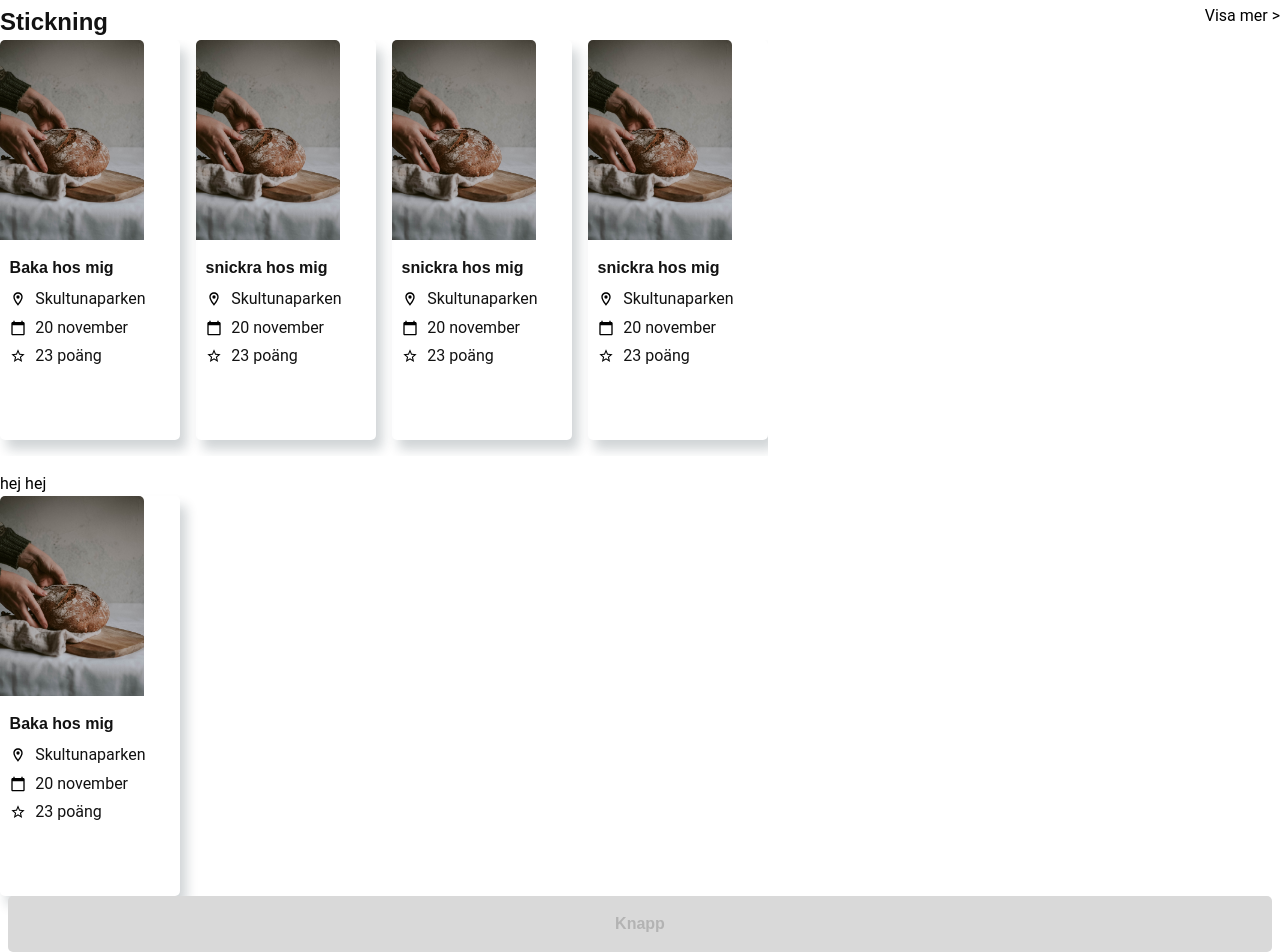
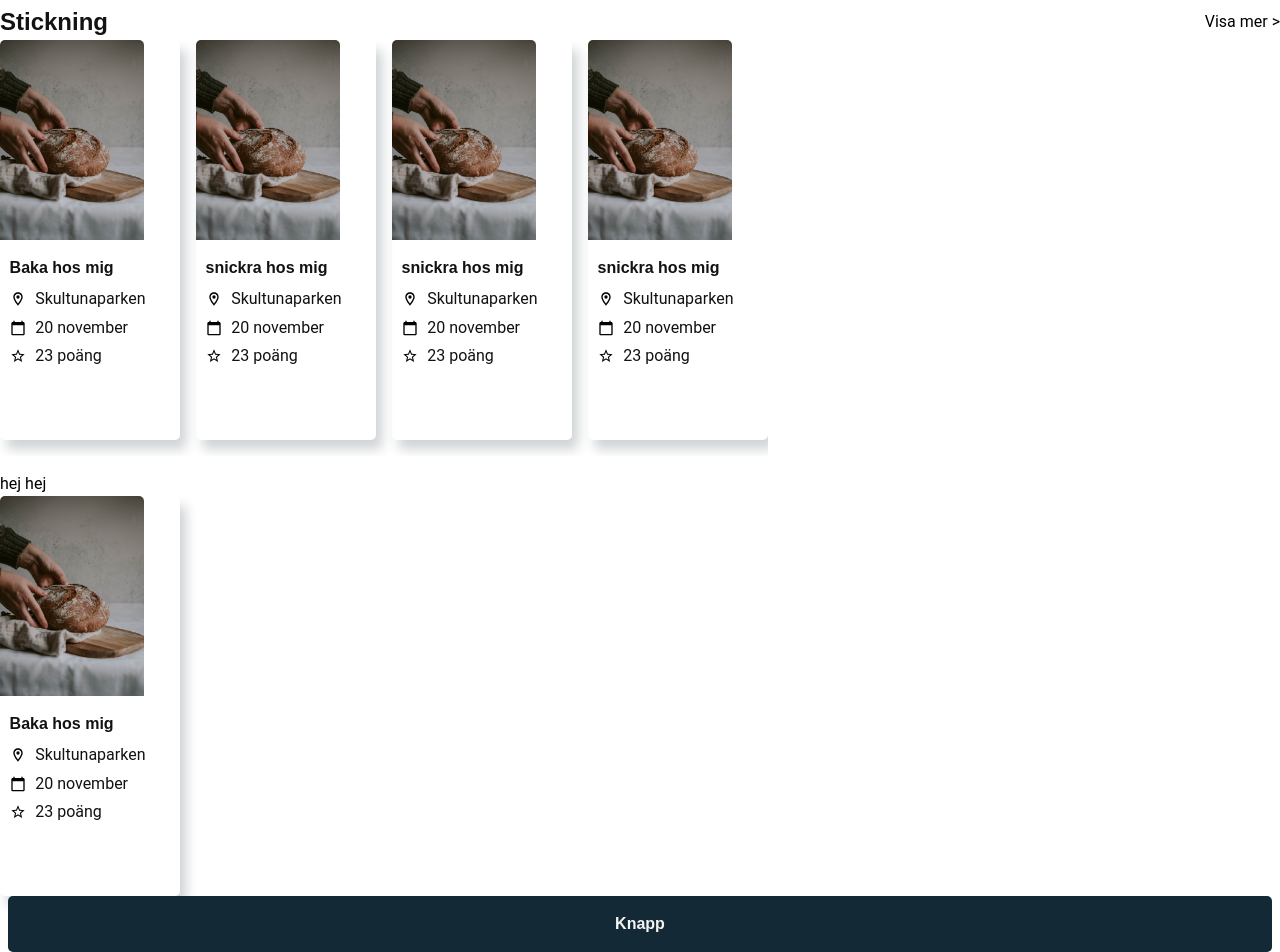
Before and after one commit to Linus-BL/age-tech, a React (Create React App) app: page / in a window 1280 px wide. Shown: the part 778-1730 px from the top of the page. Built offline with nearby package versions, Linux system fonts and the light colour scheme.

Commit message:
added active state button

```diff
--- a/src/App.js
+++ b/src/App.js
@@ -63,7 +63,7 @@ const ads = [{
 
 
 function App() {
-  const active = false;
+  const active = true;
   return (
     <div className="App">
 
--- a/src/css/main.css
+++ b/src/css/main.css
@@ -89,6 +89,12 @@ select {
   margin-left: 0.5em;
   margin-right: 0.5em;
   border-radius: 5px;
+}
+.button:hover {
+  background-color: #284859;
+}
+.button:active {
+  background-color: #121212;
 }
 
 .buttonDisabled {
@@ -199,6 +205,7 @@ select {
 .categoryHeading {
   display: flex;
   justify-content: space-between;
+  align-items: center;
 }
 
 ::-webkit-scrollbar {
--- a/src/scss/abstracts/_colors.scss
+++ b/src/scss/abstracts/_colors.scss
@@ -1,4 +1,5 @@
 $primary-color: #132A36;
+$primary-color-active: #284859;
 $secondary-color: #8AB0D2;
 
 $white: #F4F4F4;
--- a/src/scss/components/_button.scss
+++ b/src/scss/components/_button.scss
@@ -15,6 +15,12 @@
     margin-left: 0.5em;
     margin-right: 0.5em;
     border-radius: 5px;
+    &:hover {
+        background-color: abstracts.$primary-color-active;
+      }
+    &:active  {
+        background-color: abstracts.$black;
+      }
 }
 .buttonDisabled{
     background-color: abstracts.$light-gray;
--- a/src/scss/components/_categorySection.scss
+++ b/src/scss/components/_categorySection.scss
@@ -4,7 +4,7 @@
 .categoryHeading{
     display: flex;
     justify-content: space-between;;
-
+    align-items: center;
 }
 
 ::-webkit-scrollbar {display:none;}
```
Also changed, not shown: 1 other file (tests, documents, lock files or other folders).
